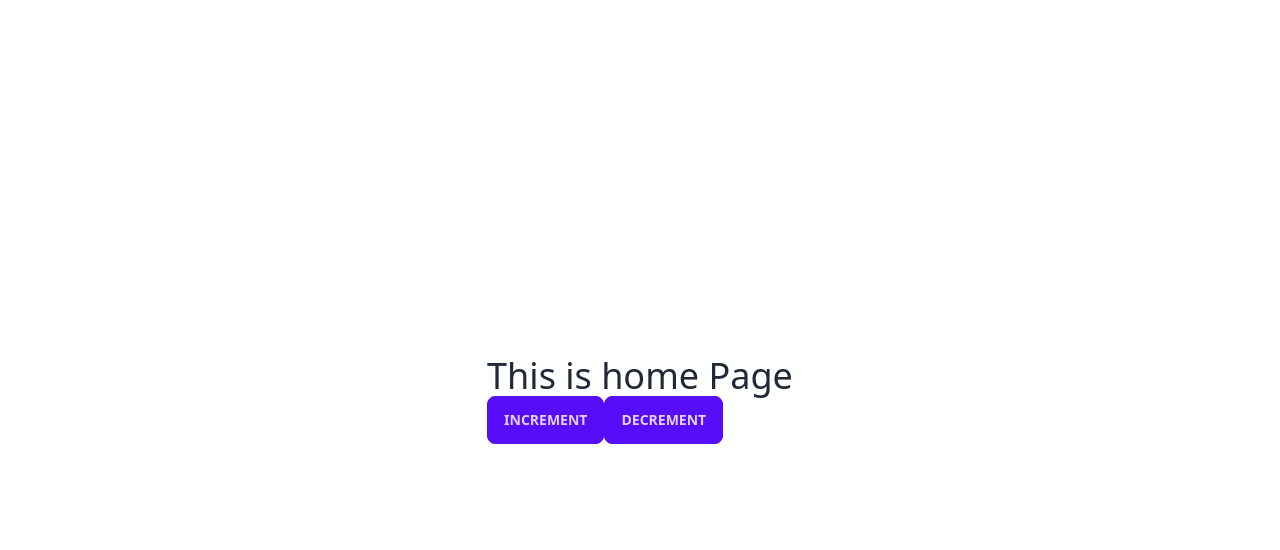
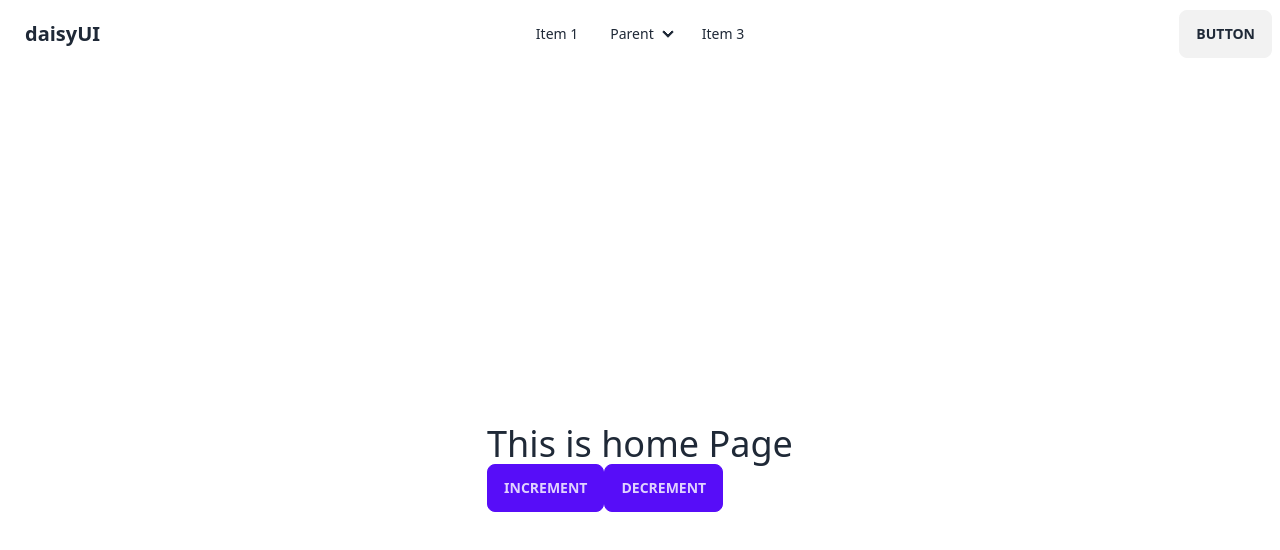
Before and after one commit to jewelislam360/Video-Steraming-Client, a React (Vite) app: page / in a window 1280 px wide. Shown: the top 550 px of the page. Built offline with nearby package versions, Linux system fonts and the light colour scheme.

Commit message:
basic navbar setup

```diff
--- a/src/App.jsx
+++ b/src/App.jsx
@@ -5,8 +5,7 @@
 
   return (
     <>
-      <button className="btn">Button</button>
-      <p>Lorem ipsum dolor sit, amet consectetur adipisicing elit. Blanditiis earum quaerat explicabo maiores expedita, nulla aut eligendi sed quibusdam? Esse.</p>
+
 
     </>
   )
--- a/src/Layout/Main.jsx
+++ b/src/Layout/Main.jsx
@@ -1,9 +1,11 @@
 import React from 'react';
 import { Outlet } from 'react-router-dom';
+import Navbar from '../components/Shared/Navbar/Navbar';
 
 const Main = () => {
     return (
         <div>
+            <Navbar></Navbar>
             <Outlet></Outlet>
 
         </div>
--- /dev/null
+++ b/src/components/Shared/Navbar/Navbar.jsx
@@ -0,0 +1,49 @@
+import React from 'react';
+
+const Navbar = () => {
+    return (
+        <>
+            <div className="navbar bg-base-100">
+                <div className="navbar-start">
+                    <div className="dropdown">
+                        <label tabIndex={0} className="btn btn-ghost lg:hidden">
+                            <svg xmlns="http://www.w3.org/2000/svg" className="h-5 w-5" fill="none" viewBox="0 0 24 24" stroke="currentColor"><path strokeLinecap="round" strokeLinejoin="round" strokeWidth="2" d="M4 6h16M4 12h8m-8 6h16" /></svg>
+                        </label>
+                        <ul tabIndex={0} className="menu menu-sm dropdown-content mt-3 z-[1] p-2 shadow bg-base-100 rounded-box w-52">
+                            <li><a>Item 1</a></li>
+                            <li>
+                                <a>Parent</a>
+                                <ul className="p-2">
+                                    <li><a>Submenu 1</a></li>
+                                    <li><a>Submenu 2</a></li>
+                                </ul>
+                            </li>
+                            <li><a>Item 3</a></li>
+                        </ul>
+                    </div>
+                    <a className="btn btn-ghost normal-case text-xl">daisyUI</a>
+                </div>
+                <div className="navbar-center hidden lg:flex">
+                    <ul className="menu menu-horizontal px-1">
+                        <li><a>Item 1</a></li>
+                        <li tabIndex={0}>
+                            <details>
+                                <summary>Parent</summary>
+                                <ul className="p-2">
+                                    <li><a>Submenu 1</a></li>
+                                    <li><a>Submenu 2</a></li>
+                                </ul>
+                            </details>
+                        </li>
+                        <li><a>Item 3</a></li>
+                    </ul>
+                </div>
+                <div className="navbar-end">
+                    <a className="btn">Button</a>
+                </div>
+            </div>
+        </>
+    );
+};
+
+export default Navbar;
```
